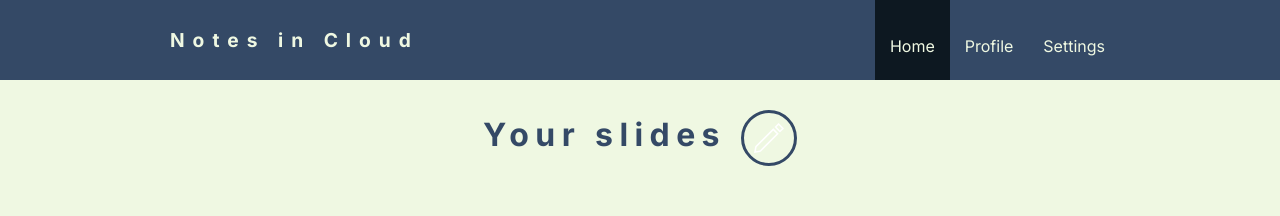
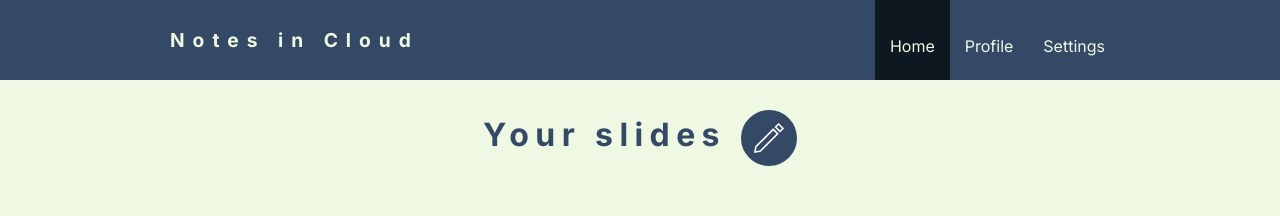
Before and after one commit to nothowstorygoes/notes-in-cloud, a Next.js app: page /notes-in-cloud/components/home in a window 1280 px wide. Shown: the top 216 px of the page. Built offline with nearby package versions, Linux system fonts and the light colour scheme; no server answers; sample sign-in values are in the browser's storage.

Commit message:
Minor UI fix

```diff
--- a/src/app/components/home/home.module.css
+++ b/src/app/components/home/home.module.css
@@ -144,7 +144,7 @@
 }
 
 .editButton {
-  background-color: #eff8e2;
+  background-color: #344966;
   border: 3px solid #344966;
   border-radius: 50%;
   width: 50px;
```
Also changed, not shown: 1 other file (tests, documents, lock files or other folders).
